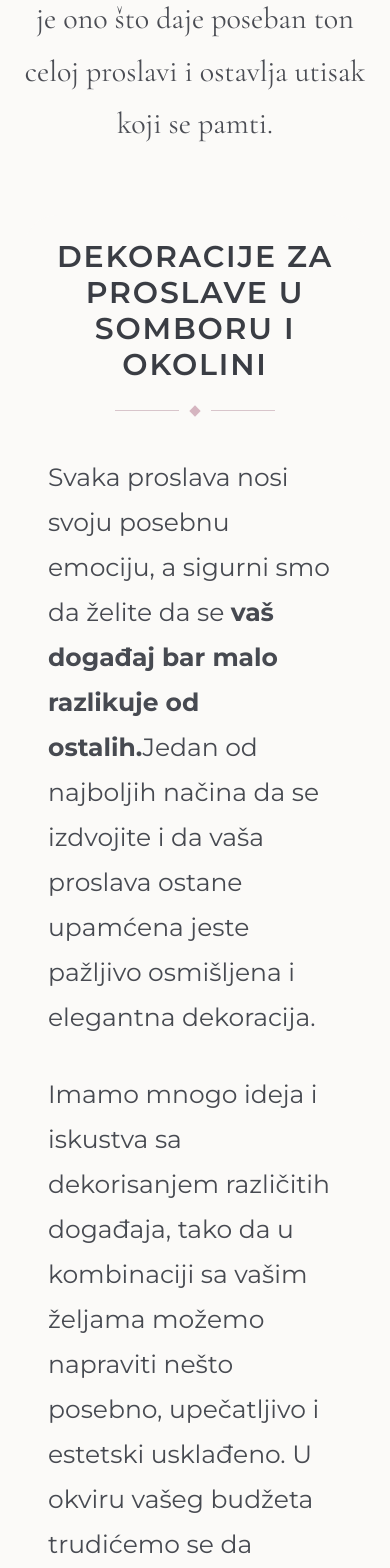
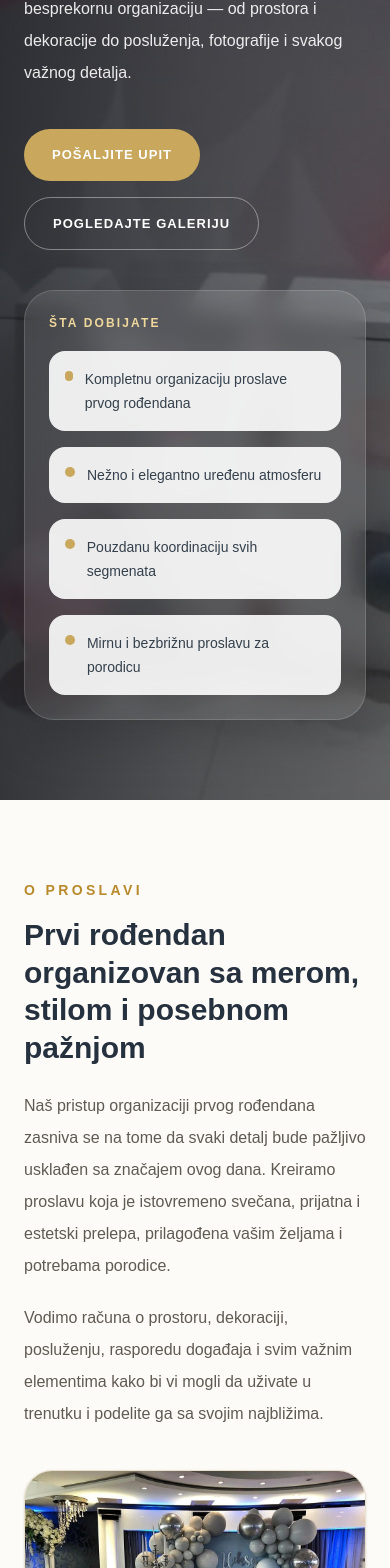
Before and after one commit to ITMilena/magic-moments, a Next.js app: page /organizacija/prvi-rodjendan in a window 390 px wide. Shown: the part 614-2182 px from the top of the page. Built offline with nearby package versions, Linux system fonts and the light colour scheme.

Commit message:
Dodaje stranicu za dekoracije za prvi rodjendan

```diff
--- a/app/organizacija/prvi-rodjendan/page.tsx
+++ b/app/organizacija/prvi-rodjendan/page.tsx
@@ -1,355 +1,180 @@
-import Link from "next/link";
-import { Cormorant_Garamond, Montserrat } from "next/font/google";
-
-const headingSerif = Cormorant_Garamond({
-  subsets: ["latin"],
-  weight: ["400", "500", "600", "700"],
-});
-
-const bodySans = Montserrat({
-  subsets: ["latin"],
-  weight: ["300", "400", "500", "600", "700"],
-});
-
-const dekoracijeStavke = [
-  "Dekoracija stolova",
-  "Dekoracija stolica",
-  "Dekoracija paravana za slikanje",
-  "Tabla dobrodošlice",
-  "Kutija za koverte",
-  "Personalizovani detalji",
+export default function PrviRodjendanPage() {
+  const services = [
+    "Planiranje i koordinacija događaja",
+    "Pronalaženje i rezervacija sale / lokala",
+    "Organizacija posluženja i keteringa",
+    "Dizajn i dekoracija prostora",
+    "Fotografisanje i video snimanje događaja",
+    "Personalizovani detalji i dekor",
+    "Koordinacija svih važnih trenutaka proslave",
   ];
 
-const processSteps = [
+  const highlights = [
     {
-    title: "Uvodne konsultacije",
-    text: "Na prvom sastanku razgovaramo o vašim željama, da li radimo kompletnu dekoraciju ili samo određene elemente.",
-    icon: (
-      <svg
-        viewBox="0 0 24 24"
-        className="h-14 w-14"
-        fill="none"
-        stroke="currentColor"
-        strokeWidth="1.5"
-      >
-        <path d="M7 3h7l3 3v12a2 2 0 0 1-2 2H7a2 2 0 0 1-2-2V5a2 2 0 0 1 2-2Z" />
-        <path d="M14 3v4h4" />
-        <path d="M9 12h6M9 16h4M9 8h2" />
-      </svg>
-    ),
+      title: "Nežna i svečana atmosfera",
+      text: "Kreiramo proslavu prvog rođendana sa merom, elegancijom i toplinom, uz pažljivo usklađene detalje koji odgovaraju važnosti ovog posebnog porodičnog trenutka.",
     },
     {
-    title: "Ideje i inspiracija",
-    text: "Zatim nam dostavljate sve vaše ideje, primere koje ste pronašli i smernice u kom pravcu želite da idete.",
-    icon: (
-      <svg
-        viewBox="0 0 24 24"
-        className="h-14 w-14"
-        fill="none"
-        stroke="currentColor"
-        strokeWidth="1.5"
-      >
-        <circle cx="8" cy="8" r="3" />
-        <circle cx="16.5" cy="7" r="2.5" />
-        <circle cx="14" cy="15.5" r="3.5" />
-        <circle cx="7" cy="16.5" r="1.5" />
-        <circle cx="18.5" cy="15.5" r="1.5" />
-      </svg>
-    ),
+      title: "Sve na jednom mestu",
+      text: "Od prostora, dekoracije i posluženja do organizacije fotografije i svih bitnih segmenata, preuzimamo kompletnu realizaciju događaja.",
     },
     {
-    title: "Primeri po vašim željama",
-    text: "Na osnovu vaših želja i zahteva dostavljamo vam predloge, odlučujemo da li idemo u dobrom smeru ili su potrebne korekcije.",
-    icon: (
-      <svg
-        viewBox="0 0 24 24"
-        className="h-14 w-14"
-        fill="none"
-        stroke="currentColor"
-        strokeWidth="1.5"
-      >
-        <path d="M8 5c2 0 4 1.7 4 4.2C12 12 10 13.5 8.5 15c-1.2 1.2-1.4 2.5-1.5 4" />
-        <path d="M15 7c2.2 0 4 1.8 4 4.3 0 2.4-2 4-3.4 5.5-1.1 1.1-1.4 2.2-1.4 3.2" />
-        <path d="M8 5c-2.2 0-4 1.8-4 4.3 0 2.4 2 4 3.4 5.5" />
-        <path d="M15 7c-.8-1.8-2.2-2.7-4-2.7" />
-      </svg>
-    ),
-  },
-  {
-    title: "Korekcije i dorada",
-    text: "Ukoliko je potrebno, dodatno korigujemo sve ono što je neophodno kako bismo ostvarili izgled koji ste zamislili.",
-    icon: (
-      <svg
-        viewBox="0 0 24 24"
-        className="h-14 w-14"
-        fill="none"
-        stroke="currentColor"
-        strokeWidth="1.5"
-      >
-        <path d="m4 20 5.5-1.5L19 9l-4-4-9.5 9.5L4 20Z" />
-        <path d="m13.5 6.5 4 4" />
-        <path d="M18.5 3.5l2 2" />
-      </svg>
-    ),
-  },
-  {
-    title: "Odobravanje svih elemenata",
-    text: "Na vreme donosimo konačnu odluku za sve elemente kako bismo imali dovoljno vremena za pripremu i izradu svega što je potrebno.",
-    icon: (
-      <svg
-        viewBox="0 0 24 24"
-        className="h-14 w-14"
-        fill="none"
-        stroke="currentColor"
-        strokeWidth="1.5"
-      >
-        <path d="M4 7h16" />
-        <path d="M7 3v4M17 3v4" />
-        <rect x="4" y="7" width="16" height="13" rx="2" />
-        <path d="m9 14 2 2 4-4" />
-      </svg>
-    ),
-  },
-  {
-    title: "Koordinacija na dan događaja",
-    text: "Na dan proslave naš tim postavlja sve prema dogovoru i vodi računa da svaki detalj izgleda uredno, elegantno i potpuno spremno.",
-    icon: (
-      <svg
-        viewBox="0 0 24 24"
-        className="h-14 w-14"
-        fill="none"
-        stroke="currentColor"
-        strokeWidth="1.5"
-      >
-        <path d="M7 20h10" />
-        <path d="M8 20v-4h8v4" />
-        <path d="M6 12h12l-2 4H8l-2-4Z" />
-        <path d="M12 8v4" />
-        <path d="M10.5 8c0-1 1.5-1.5 1.5-3 1 1.5 1.5 2 1.5 3" />
-      </svg>
-    ),
+      title: "Bez stresa za porodicu",
+      text: "Dok se vi posvećujete gostima i najlepšim trenucima, naš tim vodi računa o organizaciji, toku događaja i svakom detalju iza scene.",
     },
   ];
 
-function Divider() {
   return (
-    <div className="mx-auto my-6 flex items-center justify-center gap-3">
-      <span className="h-px w-16 bg-[#d8c5cb]" />
-      <span className="h-2 w-2 rotate-45 bg-[#d5b5c0]" />
-      <span className="h-px w-16 bg-[#d8c5cb]" />
+    <main className="bg-[#fdfbf7] text-[#2f2a24]">
+      <section className="relative isolate overflow-hidden">
+        <div className="absolute inset-0">
+          <img
+            src="/dekoracija10.jpeg"
+            alt="Organizacija prvog rođendana"
+            className="h-full w-full object-cover"
+          />
+          <div className="absolute inset-0 bg-[rgba(28,31,36,0.50)]" />
+          <div className="absolute inset-0 bg-gradient-to-r from-[rgba(28,31,36,0.70)] via-[rgba(28,31,36,0.35)] to-[rgba(28,31,36,0.15)]" />
         </div>
-  );
-}
 
-function TitleBlock({
-  title,
-  subtitle,
-}: {
-  title: string;
-  subtitle?: string;
-}) {
-  return (
-    <div className="text-center">
-      <h2
-        className={`${bodySans.className} text-3xl font-semibold uppercase tracking-[0.06em] text-[#3a3d44] md:text-5xl`}
-      >
-        {title}
-      </h2>
-      <Divider />
-      {subtitle ? (
-        <p
-          className={`${headingSerif.className} mx-auto mt-8 max-w-4xl text-[28px] italic leading-[1.75] text-[#77707a] md:text-[40px]`}
-        >
-          {subtitle}
-        </p>
-      ) : null}
-    </div>
-  );
-}
-
-export default function DekoracijePage() {
-  return (
-    <main className={`${bodySans.className} bg-[#fbfaf8] text-[#3d4047]`}>
-      <section className="relative">
-        <div className="absolute inset-0 bg-black/30" />
-        <img
-          src="/dekoracija10.jpg"
-          alt="Dekoracije za proslave"
-          className="h-[240px] w-full object-cover md:h-[360px]"
-        />
-        <div className="absolute inset-0 flex items-center justify-center px-6 text-center">
-          <h1 className="max-w-4xl text-3xl font-semibold uppercase tracking-[0.1em] text-white md:text-5xl">
-            Dekoracije za proslave
-          </h1>
-        </div>
-      </section>
-
-      <section className="bg-[#fbfaf8] px-6 py-16 md:py-24">
-        <div className="mx-auto max-w-4xl text-center">
-          <p
-            className={`${headingSerif.className} mx-auto max-w-3xl text-[30px] leading-[1.75] text-[#4b4d54] md:text-[48px]`}
-          >
-            Bez obzira da li organizujete rođendan, krštenje, iznenađenje ili
-            neku drugu posebnu priliku, dekoracija je ono što daje poseban ton
-            celoj proslavi i ostavlja utisak koji se pamti.
-          </p>
-        </div>
-      </section>
-
-      <section className="bg-[#fbfaf8] px-6 pb-16 md:pb-24">
-        <div className="mx-auto max-w-5xl rounded-t-[34px] bg-[#fbfaf8] px-6 pt-6 md:px-10">
-          <TitleBlock title="Dekoracije za proslave u Somboru i okolini" />
-
-          <div className="mx-auto mt-10 max-w-4xl space-y-8 text-[25px] leading-[1.8] text-[#474a51] md:text-[30px]">
-            <p>
-              Svaka proslava nosi svoju posebnu emociju, a sigurni smo da želite
-              da se <strong>vaš događaj bar malo razlikuje od ostalih.</strong>
-              Jedan od najboljih načina da se izdvojite i da vaša proslava ostane
-              upamćena jeste pažljivo osmišljena i elegantna dekoracija.
+        <div className="relative mx-auto grid min-h-[78vh] max-w-[1400px] items-center gap-10 px-6 py-20 lg:grid-cols-[1.1fr_0.9fr] lg:px-10">
+          <div className="max-w-3xl">
+            <p className="text-sm font-semibold uppercase tracking-[0.30em] text-[#f0d79c]">
+              Magic Moments
             </p>
 
-            <p>
-              Imamo mnogo ideja i iskustva sa dekorisanjem različitih događaja,
-              tako da u kombinaciji sa vašim željama možemo napraviti nešto
-              posebno, upečatljivo i estetski usklađeno. U okviru vašeg budžeta
-              trudićemo se da dobijete maksimalan efekat i mnogo više detalja nego
-              što biste sami organizovali.
+            <h1 className="mt-6 text-4xl font-semibold leading-tight text-white md:text-6xl">
+              Organizacija prvog rođendana sa elegancijom, toplinom i pažljivo
+              osmišljenim detaljima
+            </h1>
+
+            <p className="mt-6 max-w-2xl text-base leading-8 text-white/90 md:text-lg">
+              Prvi rođendan je jedan od najvažnijih porodičnih trenutaka. Zato
+              osmišljavamo proslavu koja spaja nežnu atmosferu, svečan ambijent
+              i besprekornu organizaciju — od prostora i dekoracije do posluženja,
+              fotografije i svakog važnog detalja.
             </p>
+
+            <div className="mt-10 flex flex-wrap gap-4">
+              <a
+                href="/kontakt"
+                className="inline-flex items-center justify-center rounded-full bg-[#c9a75d] px-7 py-4 text-[13px] font-semibold uppercase tracking-[0.08em] text-white transition hover:bg-[#b88a2c]"
+              >
+                Pošaljite upit
+              </a>
+
+              <a
+                href="/galerija"
+                className="inline-flex items-center justify-center rounded-full border border-white/40 px-7 py-4 text-[13px] font-semibold uppercase tracking-[0.08em] text-white transition hover:bg-white/10"
+              >
+                Pogledajte galeriju
+              </a>
             </div>
           </div>
-      </section>
 
-      <section className="bg-[#edf1f3] px-6 py-16 md:py-20">
-        <div className="mx-auto max-w-5xl text-center">
-          <TitleBlock title="Kompletna dekoracija za proslave" />
-
-          <div className="mx-auto mt-10 max-w-4xl space-y-8 text-[24px] leading-[1.8] text-[#4a4d54] md:text-[29px]">
-            <p>
-              Svaka proslava je jedinstvena, zato uvek{" "}
-              <strong>kreiramo personalizovane ponude</strong> po meri vašeg
-              događaja. U obzir uzimamo prostor, stil koji volite, vaše omiljene
-              boje i atmosferu koju želite da postignete.
+          <div className="lg:justify-self-end">
+            <div className="max-w-[430px] rounded-[30px] border border-white/15 bg-white/10 p-6 shadow-[0_20px_50px_rgba(0,0,0,0.18)] backdrop-blur-md">
+              <p className="text-xs font-semibold uppercase tracking-[0.18em] text-[#f0d79c]">
+                Šta dobijate
               </p>
 
-            <p>
-              Većina dekorativnih elemenata može da se iznajmi, što je često
-              isplativije, ali po želji možemo da izradimo i potpuno nove,
-              personalizovane detalje koji će vašoj proslavi dati poseban pečat.
-            </p>
-          </div>
-        </div>
-      </section>
-
-      <section className="bg-[#fbfaf8] px-6 py-14 md:py-20">
-        <div className="mx-auto grid max-w-5xl gap-16 md:grid-cols-2 xl:grid-cols-3">
-          {dekoracijeStavke.map((item) => (
-            <div key={item} className="text-center">
-              <div className="mx-auto mb-8 flex h-28 w-28 items-center justify-center text-[#a6949b]">
-                <svg
-                  viewBox="0 0 24 24"
-                  className="h-20 w-20"
-                  fill="none"
-                  stroke="currentColor"
-                  strokeWidth="1.35"
+              <div className="mt-5 space-y-4">
+                {[
+                  "Kompletnu organizaciju proslave prvog rođendana",
+                  "Nežno i elegantno uređenu atmosferu",
+                  "Pouzdanu koordinaciju svih segmenata",
+                  "Mirnu i bezbrižnu proslavu za porodicu",
+                ].map((item) => (
+                  <div
+                    key={item}
+                    className="flex items-start gap-3 rounded-2xl bg-white/90 px-4 py-4"
                   >
-                  <path d="M8 5c2 0 4 1.7 4 4.2C12 12 10 13.5 8.5 15c-1.2 1.2-1.4 2.5-1.5 4" />
-                  <path d="M15 7c2.2 0 4 1.8 4 4.3 0 2.4-2 4-3.4 5.5-1.1 1.1-1.4 2.2-1.4 3.2" />
-                  <path d="M8 5c-2.2 0-4 1.8-4 4.3 0 2.4 2 4 3.4 5.5" />
-                  <path d="M15 7c-.8-1.8-2.2-2.7-4-2.7" />
-                </svg>
-              </div>
-              <h3 className="text-[30px] font-light uppercase leading-[1.45] text-[#3f424a] md:text-[34px]">
+                    <span className="mt-1 h-2.5 w-2.5 rounded-full bg-[#c9a75d]" />
+                    <span className="text-sm leading-6 text-[#34404c]">
                       {item}
-              </h3>
+                    </span>
                   </div>
                 ))}
               </div>
-      </section>
-
-      <section className="bg-[#edf1f3]">
-        <div className="mx-auto max-w-6xl">
-          <img
-            src="/dekoracija1.jpg"
-            alt="Elegantna dekoracija za proslave"
-            className="h-[320px] w-full object-cover md:h-[520px]"
-          />
-          <div className="px-6 py-16 md:px-12 md:py-20">
-            <h2 className="max-w-3xl text-3xl font-semibold uppercase leading-[1.45] tracking-[0.05em] text-[#3b3f47] md:text-5xl">
-              Elegantna dekoracija za posebne trenutke
-            </h2>
-
-            <div className="mt-10 max-w-4xl space-y-8 text-[24px] leading-[1.8] text-[#4a4d54] md:text-[29px]">
-              <p>
-                U današnje vreme{" "}
-                <strong>inspiraciju za dekoraciju i dizajn nije teško pronaći</strong>,
-                ali je važno znati kako sve te ideje pretvoriti u skladnu i
-                elegantnu celinu. Potrebno je imati dobar pravac, temu i osećaj
-                za meru.
-              </p>
-
-              <p>
-                Velika prednost je što naš tim pored same izrade može pomoći
-                savetima i konkretnim predlozima, kako bi dekoracija delovala
-                ozbiljno, moderno i potpuno prilagođeno prostoru i događaju.
-              </p>
             </div>
           </div>
         </div>
       </section>
 
-      <section className="bg-[#edf1f3]">
-        <div className="mx-auto max-w-6xl px-6 py-16 md:px-12 md:py-20">
-          <h2 className="max-w-3xl text-3xl font-semibold uppercase leading-[1.45] tracking-[0.05em] text-[#3b3f47] md:text-5xl">
-            Detalji koji ostavljaju utisak
+      <section className="px-6 py-20 md:py-24">
+        <div className="mx-auto max-w-7xl">
+          <div className="grid gap-10 lg:grid-cols-[0.95fr_1.05fr] lg:items-center">
+            <div>
+              <p className="text-sm font-semibold uppercase tracking-[0.24em] text-[#b88a2c]">
+                O proslavi
+              </p>
+
+              <h2 className="mt-4 text-3xl font-semibold leading-tight text-[#26313f] md:text-5xl">
+                Prvi rođendan organizovan sa merom, stilom i posebnom pažnjom
               </h2>
 
-          <div className="mt-10 max-w-4xl space-y-8 text-[24px] leading-[1.8] text-[#4a4d54] md:text-[29px]">
-            <p>
-              Kada je u pitanju dekoracija prostora, najvažnije je da svi
-              elementi budu vizuelno povezani.{" "}
-              <strong>
-                Cvetni aranžmani, baloni različitih oblika, svetleći elementi i
-                personalizovani detalji
-              </strong>{" "}
-              zajedno stvaraju atmosferu koja izgleda svečano i luksuzno.
+              <p className="mt-6 text-base leading-8 text-[#5f5a52] md:text-lg">
+                Naš pristup organizaciji prvog rođendana zasniva se na tome da
+                svaki detalj bude pažljivo usklađen sa značajem ovog dana.
+                Kreiramo proslavu koja je istovremeno svečana, prijatna i
+                estetski prelepa, prilagođena vašim željama i potrebama porodice.
               </p>
 
-            <p>
-              Pored samih aranžmana i balona, najbolji način da se prostor izdvoji
-              jeste ubacivanje dodatnih sadržaja — kutka za slikanje,
-              personalizovanih detalja, dekorativnih natpisa i drugih finih
-              akcenata koji doprinose celokupnom utisku.
+              <p className="mt-5 text-base leading-8 text-[#5f5a52] md:text-lg">
+                Vodimo računa o prostoru, dekoraciji, posluženju, rasporedu
+                događaja i svim važnim elementima kako bi vi mogli da uživate
+                u trenutku i podelite ga sa svojim najbližima.
               </p>
             </div>
+
+            <div className="grid gap-5 sm:grid-cols-2">
+              <div className="overflow-hidden rounded-[28px] border border-[#eadfca] bg-white shadow-sm">
+                <img
+                  src="/dekoracija1.jpg"
+                  alt="Dekoracija za prvi rođendan"
+                  className="h-[260px] w-full object-cover"
+                />
               </div>
 
-        <div className="mx-auto max-w-6xl">
+              <div className="overflow-hidden rounded-[28px] border border-[#eadfca] bg-white shadow-sm sm:translate-y-10">
                 <img
                   src="/event2.jpeg"
-            alt="Dekoracija prostora za proslavu"
-            className="h-[320px] w-full object-cover md:h-[520px]"
+                  alt="Detalji sa proslave prvog rođendana"
+                  className="h-[260px] w-full object-cover"
                 />
+              </div>
+            </div>
+          </div>
         </div>
       </section>
 
-      <section className="bg-[#fbfaf8] px-6 py-16 md:py-24">
-        <div className="mx-auto max-w-5xl text-center">
-          <TitleBlock
-            title="Proces saradnje sa timom Magic Moments"
-            subtitle="Iza svake uspešne i jedinstvene dekoracije postoji proces detaljne pripreme. Nakon velikog broja dekorisanih događaja iza nas, shvatili smo da je priprema više od pola obavljenog posla."
-          />
+      <section className="bg-[#fbf8f2] px-6 py-20 md:py-24">
+        <div className="mx-auto max-w-7xl">
+          <div className="mx-auto max-w-3xl text-center">
+            <p className="text-sm font-semibold uppercase tracking-[0.24em] text-[#b88a2c]">
+              Usluge
+            </p>
+            <h2 className="mt-4 text-3xl font-semibold text-[#26313f] md:text-5xl">
+              Šta obuhvata organizacija prvog rođendana
+            </h2>
+            <p className="mt-6 text-base leading-8 text-[#635c51] md:text-lg">
+              Sve što je potrebno za skladnu, elegantnu i bezbrižno organizovanu
+              proslavu na jednom mestu.
+            </p>
+          </div>
 
-          <div className="mt-16 grid gap-16 md:grid-cols-2">
-            {processSteps.map((step) => (
-              <div key={step.title} className="text-center">
-                <div className="mx-auto mb-6 flex h-20 w-20 items-center justify-center text-[#3b3f47]">
-                  {step.icon}
+          <div className="mt-14 grid gap-6 md:grid-cols-2 xl:grid-cols-4">
+            {services.map((service) => (
+              <div
+                key={service}
+                className="rounded-[26px] border border-[#e7dac2] bg-white p-6 shadow-sm transition hover:-translate-y-1 hover:shadow-md"
+              >
+                <div className="mb-4 flex h-12 w-12 items-center justify-center rounded-full bg-[#f6ecdb] text-xl">
+                  ✨
                 </div>
-                <h3 className="text-[30px] font-light uppercase leading-[1.35] text-[#3b3f47] md:text-[34px]">
-                  {step.title}
-                </h3>
-                <p className="mx-auto mt-6 max-w-md text-[22px] leading-[1.9] text-[#5c6169] md:text-[24px]">
-                  {step.text}
+
+                <p className="text-lg font-semibold leading-7 text-[#26313f]">
+                  {service}
                 </p>
               </div>
             ))}
@@ -357,66 +182,85 @@ export default function DekoracijePage() {
         </div>
       </section>
 
-      <section className="bg-[#eef2f4] px-6 py-16 md:py-20">
-        <div className="mx-auto max-w-5xl text-center">
-          <TitleBlock title="Galerija proslava sa našom dekoracijom" />
-
-          <div className="grid gap-6 md:grid-cols-2">
-            <img
-              src="/iznenadjenje2.jpg"
-              alt="Galerija dekoracije 1"
-              className="h-[260px] w-full object-cover md:h-[420px]"
-            />
-            <img
-              src="/dekoracija3.jpg"
-              alt="Galerija dekoracije 2"
-              className="h-[260px] w-full object-cover md:h-[420px]"
-            />
+      <section className="px-6 py-20 md:py-24">
+        <div className="mx-auto max-w-7xl">
+          <div className="grid gap-8 lg:grid-cols-3">
+            {highlights.map((item) => (
+              <div
+                key={item.title}
+                className="rounded-[28px] border border-[#eadfca] bg-white p-8 shadow-sm"
+              >
+                <p className="text-sm font-semibold uppercase tracking-[0.18em] text-[#b88a2c]">
+                  Magic Moments
+                </p>
+                <h3 className="mt-4 text-2xl font-semibold text-[#26313f]">
+                  {item.title}
+                </h3>
+                <p className="mt-5 text-base leading-8 text-[#5d564c]">
+                  {item.text}
+                </p>
               </div>
-
-          <div className="mt-10">
-            <Link
-              href="/galerija"
-              className="inline-block bg-[#d8c0c6] px-10 py-5 text-lg font-semibold uppercase tracking-[0.08em] text-white transition hover:bg-[#cdaeb7]"
-            >
-              Album dekoracija
-            </Link>
+            ))}
           </div>
         </div>
       </section>
 
-      <section className="bg-[#fbfaf8] px-6 py-16 md:py-20">
-        <div className="mx-auto max-w-5xl text-center">
-          <TitleBlock title="Saveti za dekoraciju proslava" />
+      <section className="bg-[#26313f] px-6 py-20 text-white md:py-24">
+        <div className="mx-auto grid max-w-7xl gap-10 lg:grid-cols-[0.95fr_1.05fr] lg:items-center">
+          <div>
+            <p className="text-sm font-semibold uppercase tracking-[0.24em] text-[#f0d79c]">
+              Zašto mi
+            </p>
+            <h2 className="mt-4 text-3xl font-semibold leading-tight md:text-5xl">
+              Vi uživate u važnom danu, a mi vodimo računa o svakom detalju
+            </h2>
+            <p className="mt-6 max-w-2xl text-base leading-8 text-white/85 md:text-lg">
+              Organizacija prvog rođendana traži pažnju, osećaj za meru i dobru
+              koordinaciju. Naš tim se brine da sve izgleda skladno, teče bez
+              stresa i ostavi predivan utisak na vas i vaše goste.
+            </p>
+          </div>
 
+          <div className="overflow-hidden rounded-[30px] border border-white/10 bg-white/10 p-3 backdrop-blur-sm">
             <img
-            src="/dekoracija3.jpg"
-            alt="Saveti za dekoraciju proslava"
-            className="mx-auto h-[300px] w-full max-w-4xl object-cover md:h-[520px]"
+              src="/iznenadjenje2.jpg"
+              alt="Svečana dekoracija za prvi rođendan"
+              className="h-[360px] w-full rounded-[24px] object-cover"
             />
+          </div>
         </div>
       </section>
 
-      <section className="bg-[#eef2f4] px-6 py-16 md:py-24">
-        <div className="mx-auto max-w-4xl text-center">
-          <TitleBlock title="Besplatne konsultacije" />
-
-          <p className="text-[24px] leading-[1.9] text-[#444850] md:text-[29px]">
-            Dekoracija i{" "}
-            <span className="text-[#d1a9b7]">organizacija proslava</span>{" "}
-            sa sobom nose mnogo pitanja, a najbolji način da dođete do pravog
-            odgovora jeste razgovor sa ljudima koji imaju iskustva. Tim Magic
-            Moments vam stoji na raspolaganju za sva pitanja u vezi organizacije,
-            dekoracije, naših usluga i paketa.
+      <section className="px-6 py-20 md:py-24">
+        <div className="mx-auto max-w-6xl rounded-[34px] border border-[#eadfca] bg-[#fcfaf6] px-8 py-14 text-center shadow-sm md:px-14">
+          <p className="text-sm font-semibold uppercase tracking-[0.24em] text-[#b88a2c]">
+            Kontakt
           </p>
 
-          <div className="mt-12">
-            <Link
+          <h2 className="mt-4 text-3xl font-semibold text-[#26313f] md:text-5xl">
+            Hajde da zajedno osmislimo svečan i nezaboravan prvi rođendan
+          </h2>
+
+          <p className="mx-auto mt-6 max-w-3xl text-base leading-8 text-[#5f5a52] md:text-lg">
+            Javite nam svoje želje, broj gostiju i stil proslave, a mi ćemo
+            pripremiti koncept koji spaja eleganciju, toplinu i besprekornu
+            organizaciju.
+          </p>
+
+          <div className="mt-10 flex flex-wrap items-center justify-center gap-4">
+            <a
               href="/kontakt"
-              className="inline-block bg-[#d8c0c6] px-10 py-5 text-lg font-semibold uppercase tracking-[0.08em] text-white transition hover:bg-[#cdaeb7]"
+              className="inline-flex items-center justify-center rounded-full bg-[#c9a75d] px-8 py-4 text-[13px] font-semibold uppercase tracking-[0.08em] text-white transition hover:bg-[#b88a2c]"
             >
               Kontaktirajte nas
-            </Link>
+            </a>
+
+            <a
+              href="/galerija"
+              className="inline-flex items-center justify-center rounded-full border border-[#d9c8a9] px-8 py-4 text-[13px] font-semibold uppercase tracking-[0.08em] text-[#26313f] transition hover:bg-white"
+            >
+              Pogledajte galeriju
+            </a>
           </div>
         </div>
       </section>
```
Lines whose indentation alone changed are shown as unchanged.
